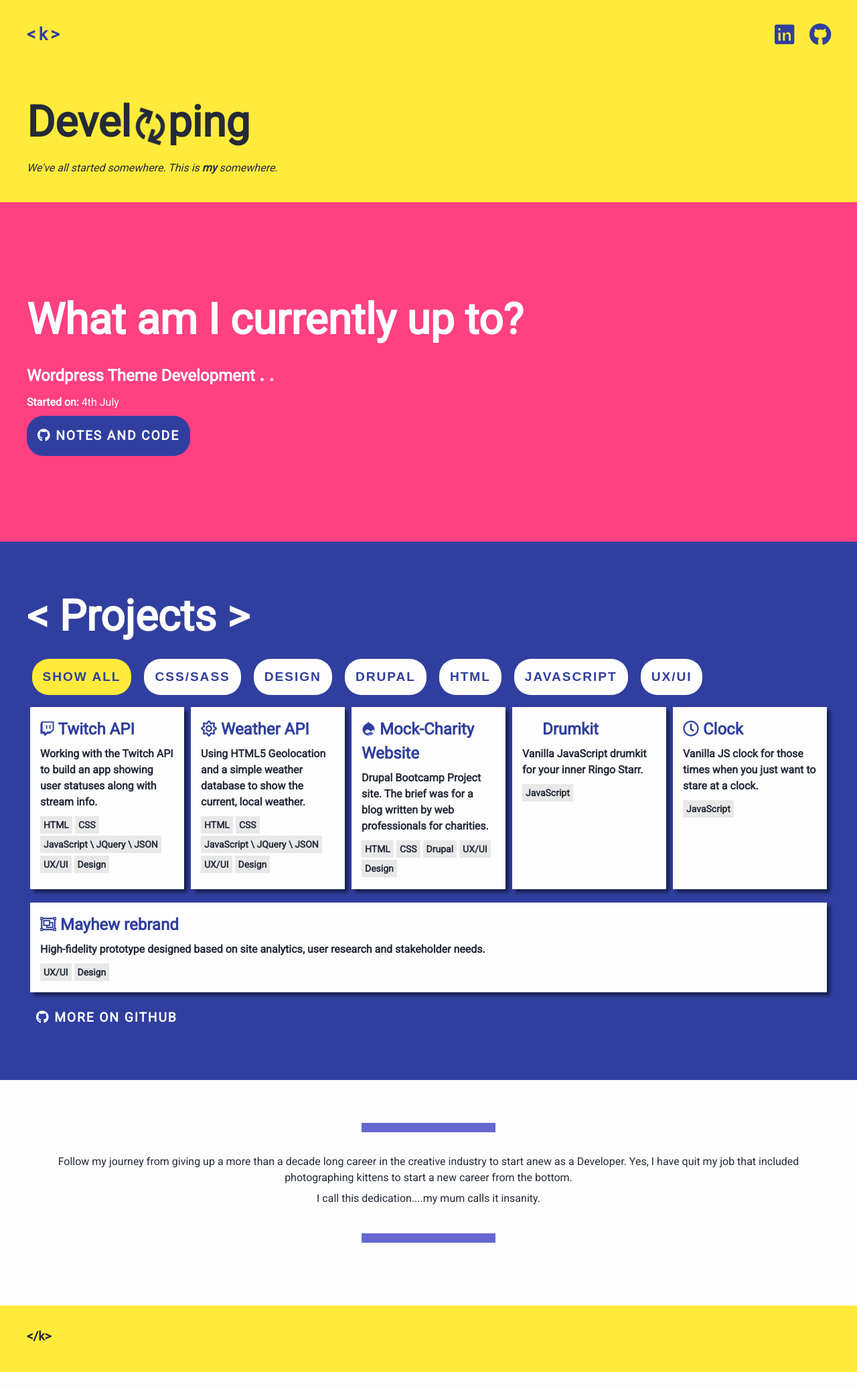
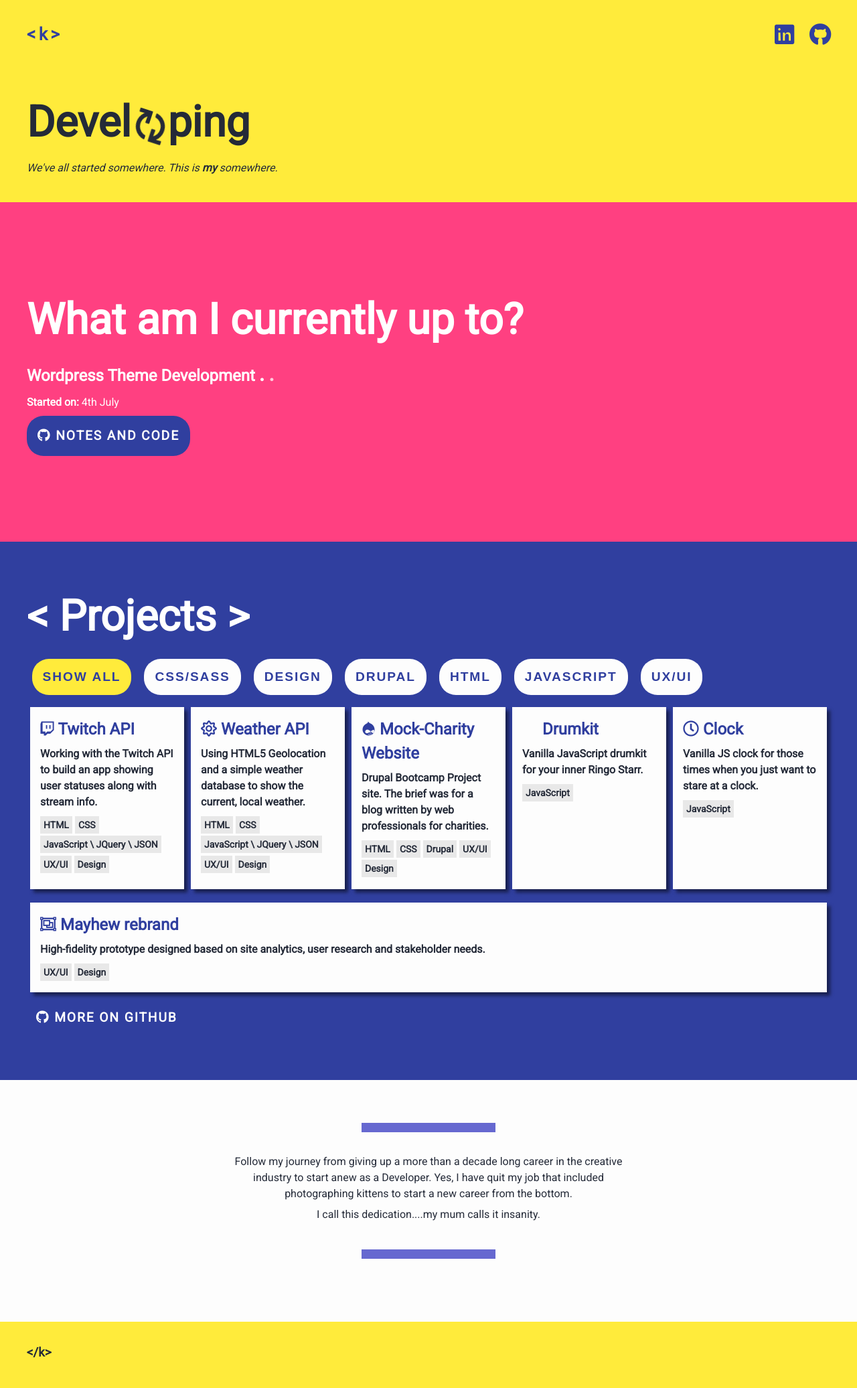
Before and after one commit to krisztin/krisztin.github.io, a Jekyll site: the page built from index.md, in a window 1280 px wide. Shown: the whole page at 67% size. Built offline with Jekyll 4.4.1, drawn with Linux system fonts in a browser that asks for light colours; nearby versions of some CDN libraries; before the commit the page ends 2049 px from its top, so only the background shows below that.

Commit message:
skinny wrapper style

```diff
--- a/_sass/minima/_base.scss
+++ b/_sass/minima/_base.scss
@@ -254,3 +254,9 @@ pre {
     padding-left: $spacing-unit / 2;
   }
 }
+
+.wrapper-skinny {
+  max-width: $content-width/2;
+  margin-right: auto;
+  margin-left: auto;
+}
```
